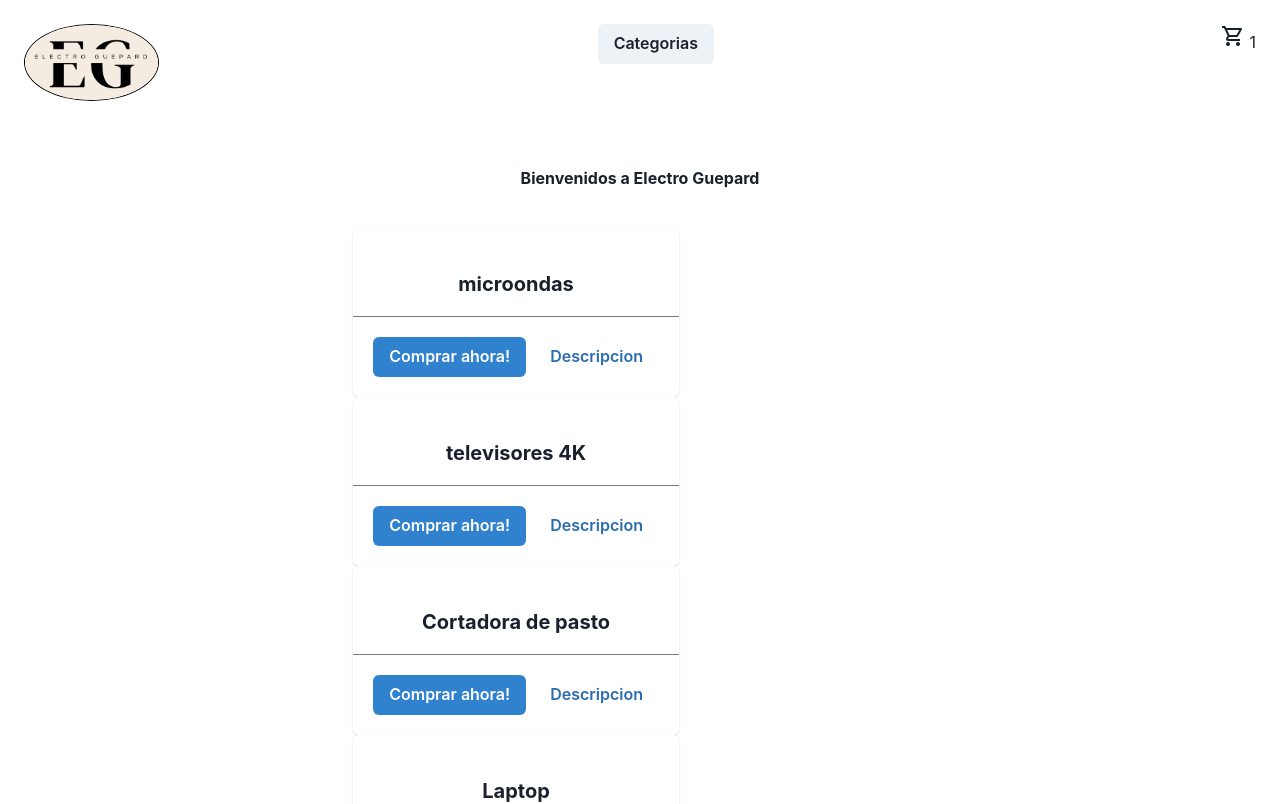
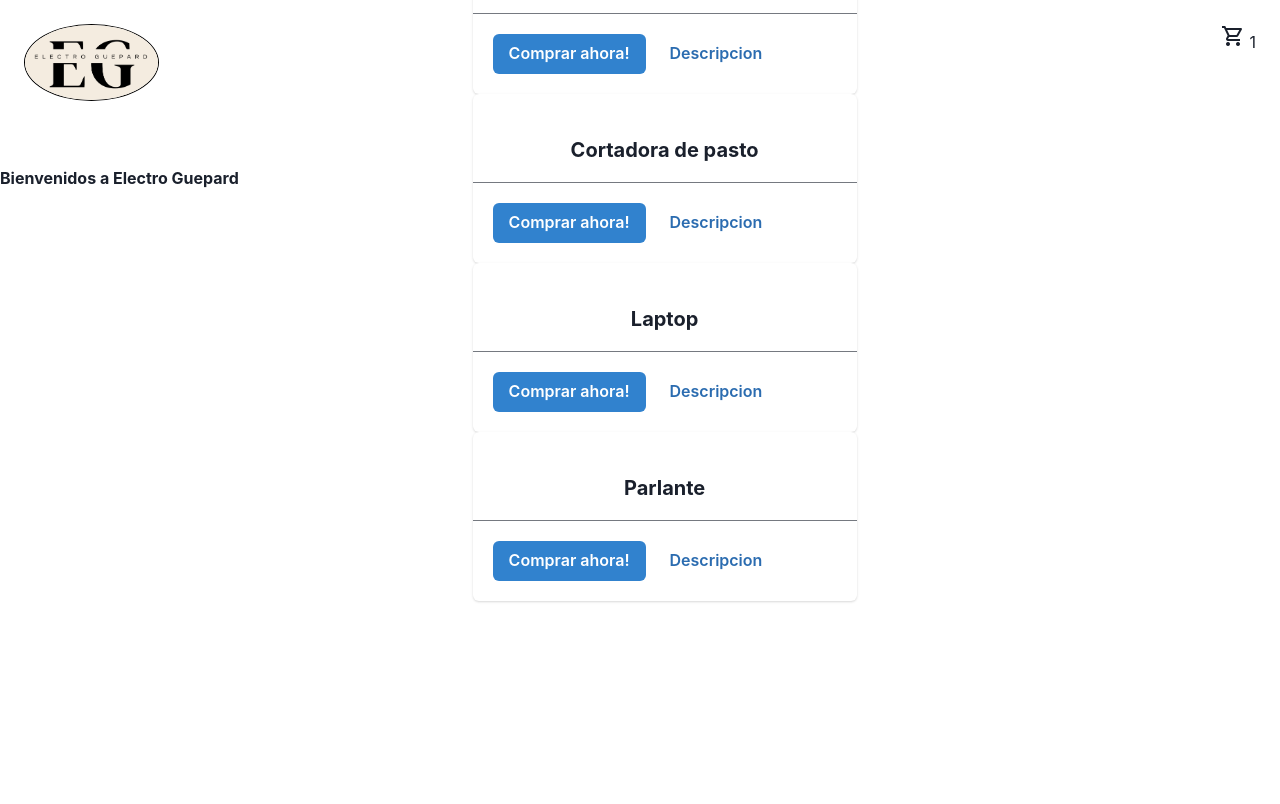
Before and after one commit to Nicoschaberger/Electro-Guepard, a React (Vite) app: page / in a window 1280 px wide. Shown: the top 804 px of the page. Built offline with nearby package versions, Linux system fonts and the light colour scheme.

Commit message:
modificaciones

```diff
--- a/src/App.css
+++ b/src/App.css
@@ -12,14 +12,9 @@
   width: 35%;
 }
 
-.carta{
-  display: flex;
-  flex-direction: row;
-}
 
-.main{
-  margin-right: 20%;
-}
+
+
 
 .name{
   text-align: center;
--- a/src/App.jsx
+++ b/src/App.jsx
@@ -4,6 +4,7 @@ import { ChakraProvider } from '@chakra-ui/react'
 import ItemDatailContainer from "./components/ItemDetailContainer"
 import { BrowserRouter, Routes, Route } from "react-router-dom"
 import Cart from "./components/Cart"
+
 
 
 const App = () => {
--- a/src/Data.json
+++ b/src/Data.json
@@ -5,7 +5,8 @@
         "imagen": "https://www.google.com/url?sa=i&url=https%3A%2F%2Fwww.casasilvia.com%2Fmicroondas-philco-mpd-8620n-20l-digital-0053080012&psig=AOvVaw0pGn0iWU8ax0xwzW-UplQZ&ust=1679410882458000&source=images&cd=vfe&ved=0CBAQjRxqFwoTCPDC0Z7j6v0CFQAAAAAdAAAAABAE",
         "precio":2000,
         "descripcion": "Para cocineros express o amantes del arte del buen comer, un microondas es un aliado indiscutible de la cocina. Ahorrá tiempo, llevá los alimentos a su punto de cocción o volvé a deleitarte con los sabores de los platos que ya preparaste.",
-        "stock": 20
+        "stock": 20,
+        "categoria": "Cocina"
     },
     {
         "ID": 2,
@@ -13,7 +14,8 @@
         "imagen": "https://www.google.com/url?sa=i&url=https%3A%2F%2Fwww.lg.com%2Fcl%2Ftelevisores%2Flg-50uq8050psb&psig=AOvVaw287Z9kuxX9Gn8ECidWNu0U&ust=1679410923373000&source=images&cd=vfe&ved=0CBAQjRxqFwoTCOjk0LLj6v0CFQAAAAAdAAAAABAE",
         "precio": 40000,
         "descripcion": "Televisor Smart de 50' pantalla plana. Tiempo de respuesta 8ms. Frecuencia de barrido 60Hz. Brillo 280cd/m2 Radio de contraste 5000:1. Parlantes integrados. Potencia RMS 2x8W. Dolby MS12. Salidas de audio. Wi Fi. Entrada video componente. 2 Entradas USB (1 x USB 3.0). 3 Entradas HDMI. AV in. Line out (audio out). RJ45. RF imput. Incluye control remoto. Sintonizador digital ISDB-T. Sistema operativo Linux. Navegador. Aplicaciones: Netflix, Youtube, Prime Video, App store. Vesa largo x alto (mm) 300x300",
-        "stock": 10
+        "stock": 10,
+         "categoria": "Televisores"
     },
     {
         "id": 3,
@@ -21,15 +23,17 @@
         "imagen":"https://www.google.com/url?sa=i&url=https%3A%2F%2Fwww.fravega.com%2Fl%2Fherramientas-y-construccion%2Fherramientas%2Fherramientas-de-jardin%2Fcortadoras-de-cesped%2F&psig=AOvVaw1QAFaLCSFp5hJf3MCKOru8&ust=1679411511567000&source=images&cd=vfe&ved=0CBAQjRxqFwoTCNjG48rl6v0CFQAAAAAdAAAAABAF",
         "pecio": 82000,
         "descripcion": "La cortadora de césped Black & Decker GR1000 cuenta con un potente motor universal de 1200 watts, liviano y fácil de utilizar. Además, posee una empuñadora cómoda que permite su transporte y almacenaje de manera sencilla.",
-        "stock": 35
+        "stock": 35,
+         "categoria": "Home"
     },
     {
         "id": 4,
-        "nombre": "Lapto",
+        "nombre": "Laptop",
         "imagen":"https://www.google.com/url?sa=i&url=https%3A%2F%2Fwww.lenovo.com%2Far%2Fes%2Fp%2FLEN101B0008&psig=AOvVaw1OaYIrKj-UVwwWhbFvGWKl&ust=1679411019492000&source=images&cd=vfe&ved=0CBAQjRxqFwoTCJCLqN_j6v0CFQAAAAAdAAAAABAF",
         "pecio": 95000,
         "descripcion": "La laptop ThinkBook 16 de 4ta generación te ofrece el máximo. Más potencia gracias a su procesador Intel® Core™ de 12va generación. Ahora también con más espacio: la pantalla de 16' es la más grande de la línea ThinkBook, con su resolución de hasta 2,5 K y opciones gráficas avanzadas. La conectividad inalámbrica se actualiza desde versiones anteriores; además, los nuevos sensores y funciones inteligentes contribuyen a tu productividad y protegen los datos de tu negocio.",
-        "stock": 16
+        "stock": 16,
+         "categoria": "Informatica"
 
     },
     {
@@ -38,6 +42,7 @@
         "imagen":"https://www.google.com/url?sa=i&url=https%3A%2F%2Fwww.fravega.com%2Fp%2Fparlante-bluetooth-philco-djp61-led-401185%2F&psig=AOvVaw2KeeQClkoHnaHcCk-5bzMA&ust=1679411047400000&source=images&cd=vfe&ved=0CBAQjRxqFwoTCKDbp-3j6v0CFQAAAAAdAAAAABAD",
         "pecio": 20000,
         "descripcion": "El equipo de audio Philco DJP61 cuenta con display digital, efectos de iluminación y botonera de efectos DJ. Sus dimensiones son: 260 mm x 530 mm x 215 mm, mientras que su peso es de 3,59 Kg.",
-        "stock": 25
+        "stock": 25,
+        "categoria": "Musica"
     }
 ]
--- a/src/components/ItemListContainer.jsx
+++ b/src/components/ItemListContainer.jsx
@@ -2,91 +2,33 @@ import { Center, Square, Circle } from "@chakra-ui/react";
 import ItemList from "./ItemList";
 import { useState } from "react";
 import { useParams } from "react-router-dom";
+import products from '../Data.json'
+import { useEffect } from "react";
 
 const ItemListContainer = ({ greeting }) => {
-  const [dato, setDato] = useState([]);
+  const [datos, setDatos] = useState([]);
   const { categoria } = useParams();
-
-  const datos = [
-    {
-      id: "1",
-      nombre: "microondas",
-      imagen:
-        "https://www.google.com/url?sa=i&url=https%3A%2F%2Fwww.casasilvia.com%2Fmicroondas-philco-mpd-8620n-20l-digital-0053080012&psig=AOvVaw0pGn0iWU8ax0xwzW-UplQZ&ust=1679410882458000&source=images&cd=vfe&ved=0CBAQjRxqFwoTCPDC0Z7j6v0CFQAAAAAdAAAAABAE",
-      precio: 2000,
-      descripcion:
-        "Para cocineros express o amantes del arte del buen comer, un microondas es un aliado indiscutible de la cocina. Ahorrá tiempo, llevá los alimentos a su punto de cocción o volvé a deleitarte con los sabores de los platos que ya preparaste.",
-      stock: 20,
-      categoria: "Cocina",
-    },
-    {
-      id: "2",
-      nombre: "televisores 4K",
-      imagen:
-        "https://www.google.com/url?sa=i&url=https%3A%2F%2Fwww.lg.com%2Fcl%2Ftelevisores%2Flg-50uq8050psb&psig=AOvVaw287Z9kuxX9Gn8ECidWNu0U&ust=1679410923373000&source=images&cd=vfe&ved=0CBAQjRxqFwoTCOjk0LLj6v0CFQAAAAAdAAAAABAE",
-      precio: 40000,
-      descripcion:
-        "Televisor Smart de 50' pantalla plana. Tiempo de respuesta 8ms. Frecuencia de barrido 60Hz. Brillo 280cd/m2 Radio de contraste 5000:1. Parlantes integrados. Potencia RMS 2x8W. Dolby MS12. Salidas de audio. Wi Fi. Entrada video componente. 2 Entradas USB (1 x USB 3.0). 3 Entradas HDMI. AV in. Line out (audio out). RJ45. RF imput. Incluye control remoto. Sintonizador digital ISDB-T. Sistema operativo Linux. Navegador. Aplicaciones: Netflix, Youtube, Prime Video, App store. Vesa largo x alto (mm) 300x300",
-      stock: 10,
-      categoria: "Televisores",
-    },
-    {
-      id: 3,
-      nombre: "Cortadora de pasto",
-      imagen:
-        "https://www.google.com/url?sa=i&url=https%3A%2F%2Fwww.fravega.com%2Fl%2Fherramientas-y-construccion%2Fherramientas%2Fherramientas-de-jardin%2Fcortadoras-de-cesped%2F&psig=AOvVaw1QAFaLCSFp5hJf3MCKOru8&ust=1679411511567000&source=images&cd=vfe&ved=0CBAQjRxqFwoTCNjG48rl6v0CFQAAAAAdAAAAABAF",
-      precio: 82000,
-      descripcion:
-        "La cortadora de césped Black & Decker GR1000 cuenta con un potente motor universal de 1200 watts, liviano y fácil de utilizar. Además, posee una empuñadora cómoda que permite su transporte y almacenaje de manera sencilla.",
-      stock: 35,
-      categoria: "Home",
-    },
-    {
-      id: 4,
-      nombre: "Laptop",
-      imagen:
-        "https://www.google.com/url?sa=i&url=https%3A%2F%2Fwww.lenovo.com%2Far%2Fes%2Fp%2FLEN101B0008&psig=AOvVaw1OaYIrKj-UVwwWhbFvGWKl&ust=1679411019492000&source=images&cd=vfe&ved=0CBAQjRxqFwoTCJCLqN_j6v0CFQAAAAAdAAAAABAF",
-      precio: 95000,
-      descripcion:
-        "La laptop ThinkBook 16 de 4ta generación te ofrece el máximo. Más potencia gracias a su procesador Intel® Core™ de 12va generación. Ahora también con más espacio: la pantalla de 16' es la más grande de la línea ThinkBook, con su resolución de hasta 2,5 K y opciones gráficas avanzadas. La conectividad inalámbrica se actualiza desde versiones anteriores; además, los nuevos sensores y funciones inteligentes contribuyen a tu productividad y protegen los datos de tu negocio.",
-      stock: 16,
-      categoria: "Informatica",
-    },
-    {
-      id: 5,
-      nombre: "Parlante",
-      imagen:
-        "https://www.google.com/url?sa=i&url=https%3A%2F%2Fwww.fravega.com%2Fp%2Fparlante-bluetooth-philco-djp61-led-401185%2F&psig=AOvVaw2KeeQClkoHnaHcCk-5bzMA&ust=1679411047400000&source=images&cd=vfe&ved=0CBAQjRxqFwoTCKDbp-3j6v0CFQAAAAAdAAAAABAD",
-      precio: 20000,
-      descripcion:
-        "El equipo de audio Philco DJP61 cuenta con display digital, efectos de iluminación y botonera de efectos DJ. Sus dimensiones son: 260 mm x 530 mm x 215 mm, mientras que su peso es de 3,59 Kg.",
-      stock: 25,
-      categoria: "Musica",
-    },
-  ];
 
   const getDatos = () => {
     return new Promise((resolve, reject) => {
-      if (datos.length === 0) {
-        reject(new Error("No hay datos"));
-      }
       setTimeout(() => {
-        resolve(datos);
+        resolve(products);
       }, 2000);
     });
   };
-  getDatos().then((dato) => console.log(dato));
 
-  async function fetchingData() {
-    try {
-      const datosFetched = await getDatos();
-    } catch (error) {
-      console.log(error);
-    }
-  }
-  fetchingData();
+  useEffect(()=>{
+    getDatos()
+    .then((res)=> {
+      if(categoria){
+        setDatos(res.filter((item)=>item.categoria === categoria))
+      }else{
+        setDatos(res)
+      }
+    })
+  },[categoria])
 
-  const category = datos.filter((dato) => dato.categoria === categoria)
+
 
   return (
     <>
@@ -94,8 +36,9 @@ const ItemListContainer = ({ greeting }) => {
         <h1>
           <strong>{greeting}</strong>
         </h1>
+        <ItemList datos={datos}/>
       </Center>
-      {categoria ? <ItemList datos={category} /> : <ItemList datos={datos} />}
+
     </>
   );
 };
--- a/src/components/itemDetailContainer.jsx
+++ b/src/components/itemDetailContainer.jsx
@@ -1,15 +1,27 @@
 import ItemDatail from "./ItemDatail"
 import { useParams } from "react-router-dom"
 import { useEffect, useState } from "react";
+import products from '../Data.json'
 
 const ItemDetailContainer = () => {
   const { id } = useParams();
   const [item, setItem] = useState({})
+  const getDatos = () => {
+    return new Promise((resolve, reject) => {
+      if (datos.length === 0) {
+        reject(new Error("No hay datos"));
+      }
+      setTimeout(() => {
+        resolve(products);
+      }, 2000);
+    });
+  };
+  useEffect(() => {
+    getDatos()
+    .then((res)=> setItem(res.find((prod)=> prod.id === parseInt(id))))
+  },[id])
 
-  useEffect(() => {
-  },[item])
 
-  id = datos.find((dato) => dato.id === id)
 
   return (
     <div>
--- a/src/components/itemList.jsx
+++ b/src/components/itemList.jsx
@@ -1,5 +1,6 @@
 import { Container } from "@chakra-ui/react";
 import Item from "./Item";
+
 
 const itemList = ( {datos} ) => {
   return (
```
